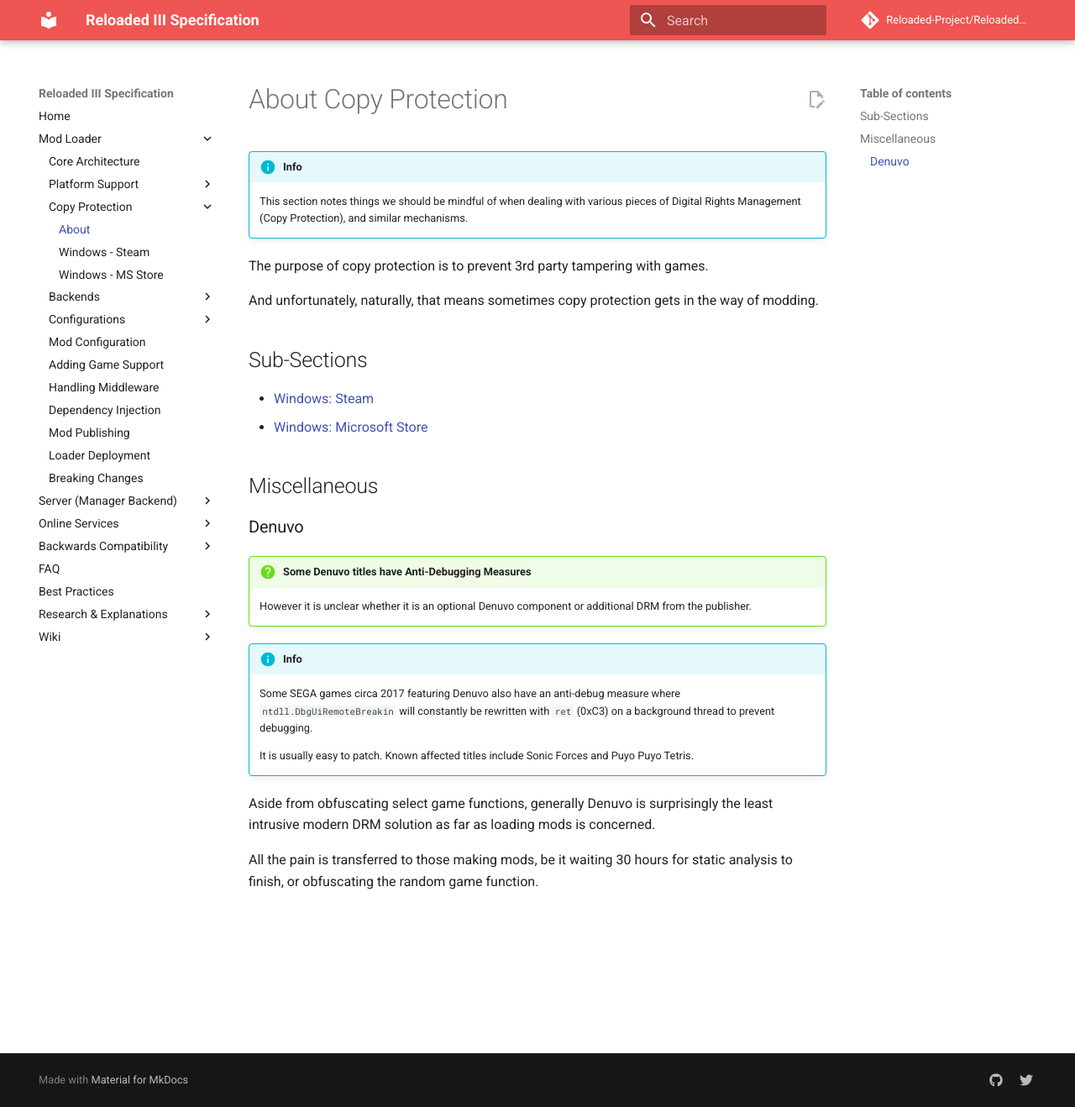
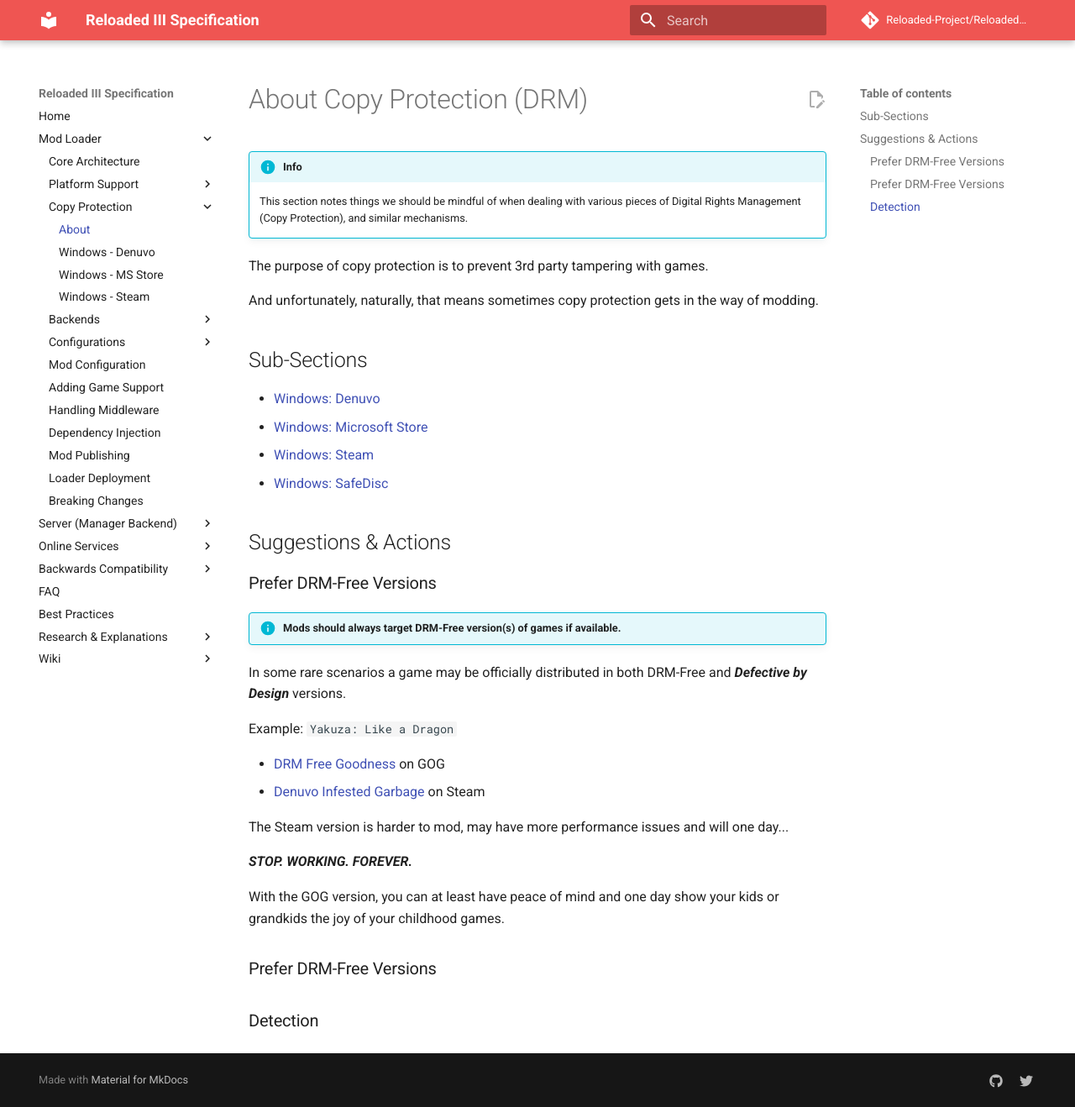
Before and after one commit to Reloaded-Project/Reloaded-III, an MkDocs documentation site: the page built from docs/Loader/Copy-Protection/About.md, in a window 1280 px wide and 1318 px high. Shown: the whole window at 84% size. Built offline with MkDocs 1.6.1 and Material for MkDocs 9.7.7, drawn with Linux system fonts in a browser that asks for light colours; comment, search, counter and statistics services are not loaded.

Commit message:
Updated: Copy Protection Section(s)

```diff
--- a/docs/Loader/Copy-Protection/About.md
+++ b/docs/Loader/Copy-Protection/About.md
@@ -1,4 +1,4 @@
-# About Copy Protection
+# About Copy Protection (DRM)
 
 !!! info
 
@@ -11,26 +11,32 @@
 
 ## Sub-Sections
 
+- [Windows: Denuvo](./Windows-Denuvo.md)
+- [Windows: Microsoft Store](./Windows-MSStore.md)
 - [Windows: Steam](./Windows-Steam.md)
-- [Windows: Microsoft Store](./Windows-MSStore.md)
+- [Windows: SafeDisc](./Windows-SafeDisc.md)
 
-## Miscellaneous
+## Suggestions & Actions
 
-### Denuvo
+### Prefer DRM-Free Versions
 
-!!! question "Some Denuvo titles have Anti-Debugging Measures"
+!!! info "Mods should always target DRM-Free version(s) of games if available."
 
-    However it is unclear whether it is an optional Denuvo component or additional DRM from the publisher.
+In some rare scenarios a game may be officially distributed in both
+DRM-Free and ***Defective by Design*** versions.
 
-!!! info
+Example: `Yakuza: Like a Dragon`
 
-    Some SEGA games circa 2017 featuring Denuvo also have an anti-debug measure where `ntdll.DbgUiRemoteBreakin` will
-    constantly be rewritten with  `ret` (0xC3) on a background thread to prevent debugging.
+- [DRM Free Goodness](https://www.gog.com/en/game/yakuza_like_a_dragon) on GOG
+- [Denuvo Infested Garbage](https://store.steampowered.com/app/1235140/Yakuza_Like_a_Dragon/) on Steam
 
-    It is usually easy to patch. Known affected titles include Sonic Forces and Puyo Puyo Tetris.
+The Steam version is harder to mod, may have more performance issues and will one day...
 
-Aside from obfuscating select game functions, generally Denuvo is
-surprisingly the least intrusive modern DRM solution as far as loading mods is concerned.
+***STOP. WORKING. FOREVER.***
 
-All the pain is transferred to those making mods, be it waiting 30 hours for static analysis
-to finish, or obfuscating the random game function.
+With the GOG version, you can at least have peace of mind and one day show your kids or grandkids
+the joy of your childhood games.
+
+### Prefer DRM-Free Versions
+
+### Detection
--- a/mkdocs.yml
+++ b/mkdocs.yml
@@ -64,8 +64,9 @@
         - Other: Loader/Platforms/Other.md
     - Copy Protection:
         - About: Loader/Copy-Protection/About.md
+        - Windows - Denuvo: Loader/Copy-Protection/Windows-Denuvo.md
+        - Windows - MS Store: Loader/Copy-Protection/Windows-MSStore.md
         - Windows - Steam: Loader/Copy-Protection/Windows-Steam.md
-        - Windows - MS Store: Loader/Copy-Protection/Windows-MSStore.md
     - Backends:
         - About: Loader/Backends/About.md
         - Native: Loader/Backends/Native.md
```
Also changed, not shown: docs/Loader/Copy-Protection/Windows-Denuvo.md (added, +40 -0 lines), docs/Loader/Copy-Protection/Windows-SafeDisc.md (added, +43 -0 lines).
